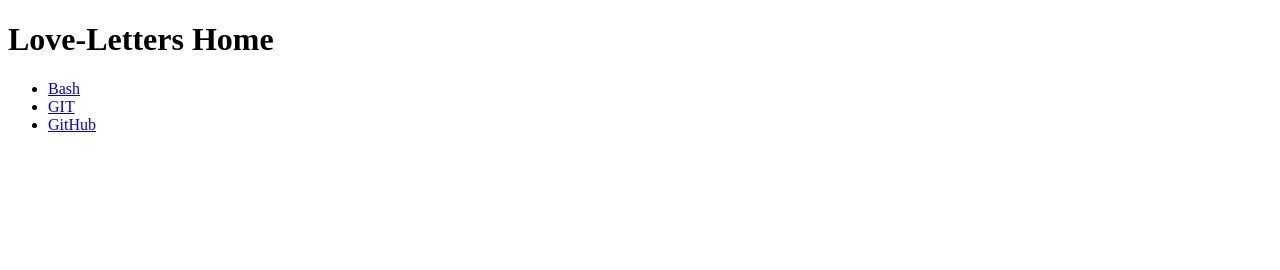
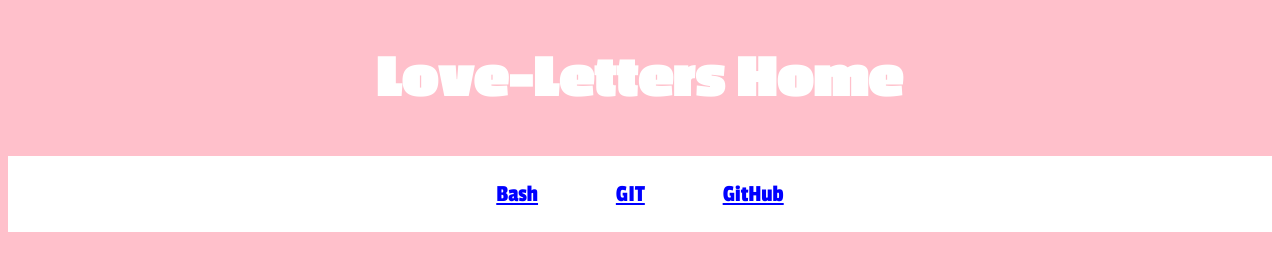
Before and after one commit to krispykres/love-letters, a plain HTML site: page index.html in a window 1280 px wide. Drawn offline with Linux system fonts and the light colour scheme.

Commit message:
Added simple style to love letetrs home page

```diff
--- /dev/null
+++ b/css/style.css
@@ -0,0 +1,38 @@
+body{
+      background-color: pink;
+}
+
+h1{
+      text-align: center;
+      color: white;
+      font-size: 4em;
+      font-family: 'Passion One', cursive;
+      font-weight: 900;
+}
+
+a{
+      text-decoration: underline;
+      color: blue;
+}
+
+a:hover{
+      color: red;
+}
+
+
+nav{
+      background-color: white;
+      font-family: 'Passion One', cursive;
+      font-weight: 400;
+      font-size: 1.5em;
+}
+
+ul{
+      text-align: center;
+      padding: 2%;
+}
+
+li{
+      display: inline;
+      padding: 3%;
+}
--- a/index.html
+++ b/index.html
@@ -2,6 +2,8 @@
 <html lang="en">
 <head>
       <meta charset="UTF-8">
+      <link rel="stylesheet" type="text/css" href="css/style.css">
+      <link href="https://fonts.googleapis.com/css?family=Passion+One:400,900" rel="stylesheet">
       <title>Love-Letters Home</title>
 </head>
 <body>
```
